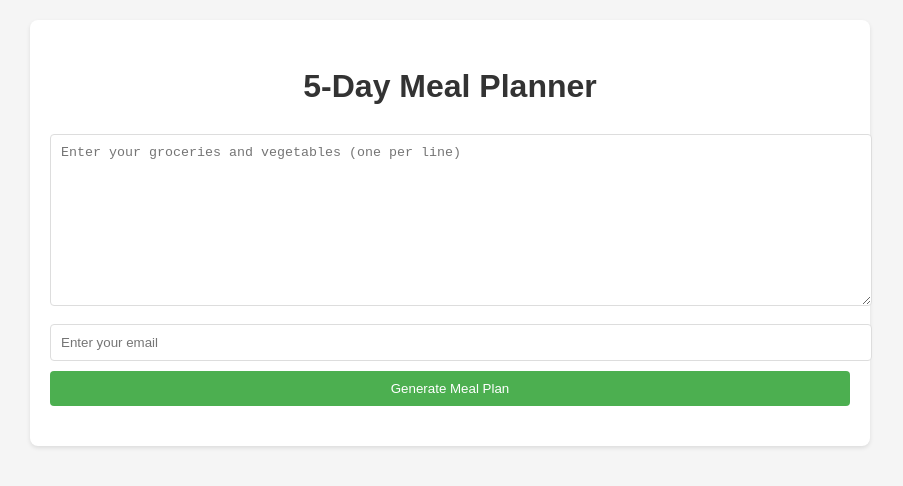
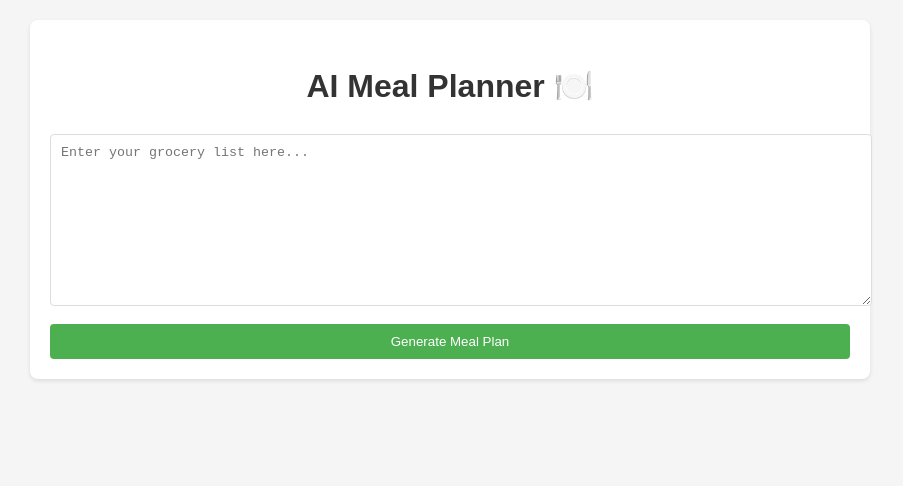
Before and after one commit to abinayasv/meal-planner, a website: page public/index.html in a window 1280 px wide. Shown: the whole page, without its empty margins (190-1093 px from the left). Drawn offline with Linux system fonts and the light colour scheme.

Commit message:
Update index.html

```diff
--- a/public/index.html
+++ b/public/index.html
@@ -3,21 +3,15 @@
 <head>
     <meta charset="UTF-8">
     <meta name="viewport" content="width=device-width, initial-scale=1.0">
-    <title>5-Day Meal Planner</title>
+    <title>AI Meal Planner</title>
     <link rel="stylesheet" href="styles.css">
 </head>
 <body>
     <div class="container">
-        <h1>5-Day Meal Planner</h1>
-        <div class="input-section">
-            <textarea id="groceryList" placeholder="Enter your groceries and vegetables (one per line)"></textarea>
-            <input type="email" id="userEmail" placeholder="Enter your email">
-            <button onclick="generateMealPlan()">Generate Meal Plan</button>
-        </div>
-        <div id="loadingSpinner" class="loading-spinner" style="display: none;">
-            Generating your meal plan...
-        </div>
-        <div id="mealPlanDisplay" class="meal-plan-container"></div>
+        <h1>AI Meal Planner 🍽️</h1>
+        <textarea id="groceryList" placeholder="Enter your grocery list here..."></textarea>
+        <button onclick="generateMealPlan()">Generate Meal Plan</button>
+        <div id="result"></div>
     </div>
     <script src="script.js"></script>
 </body>
```
